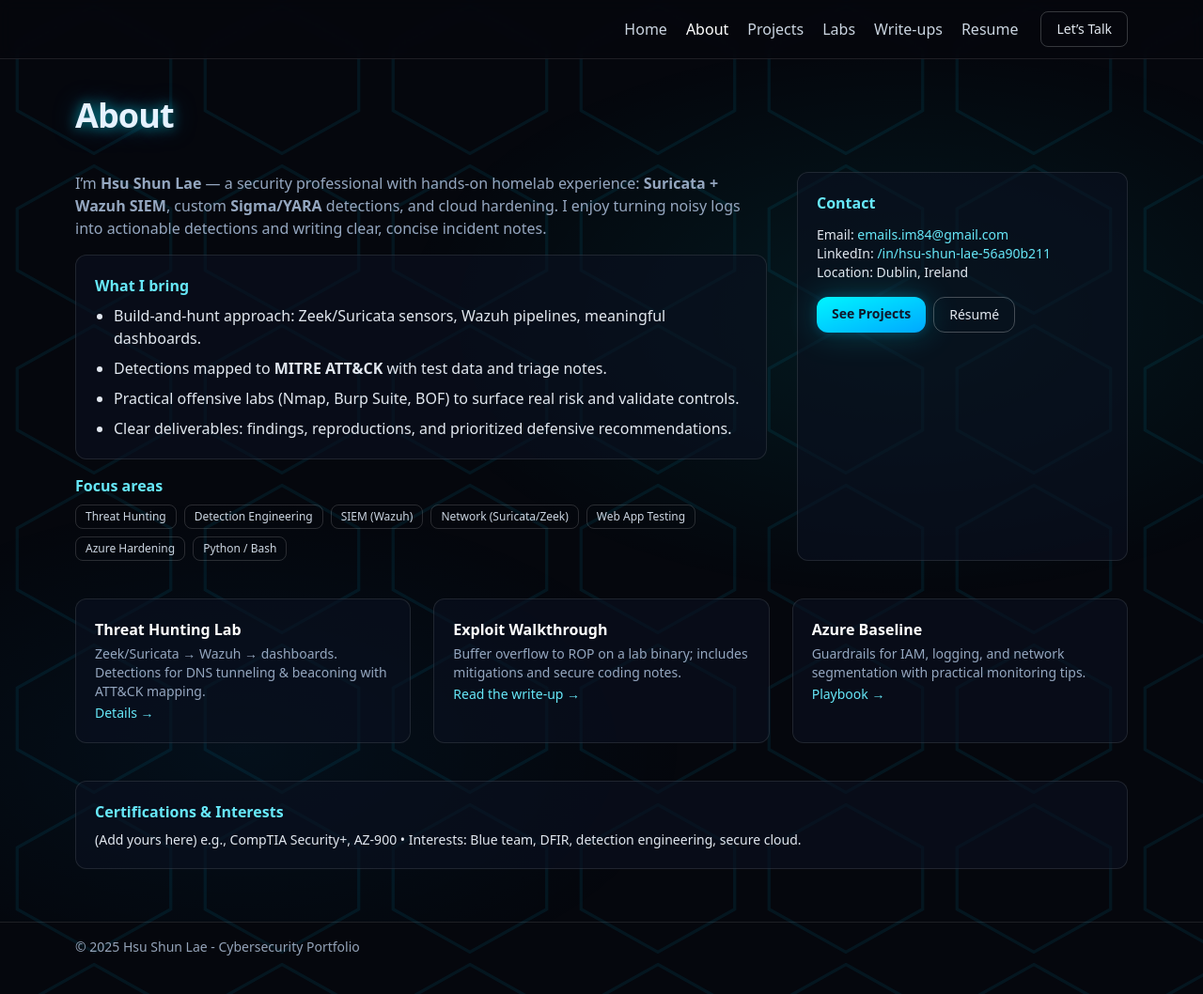
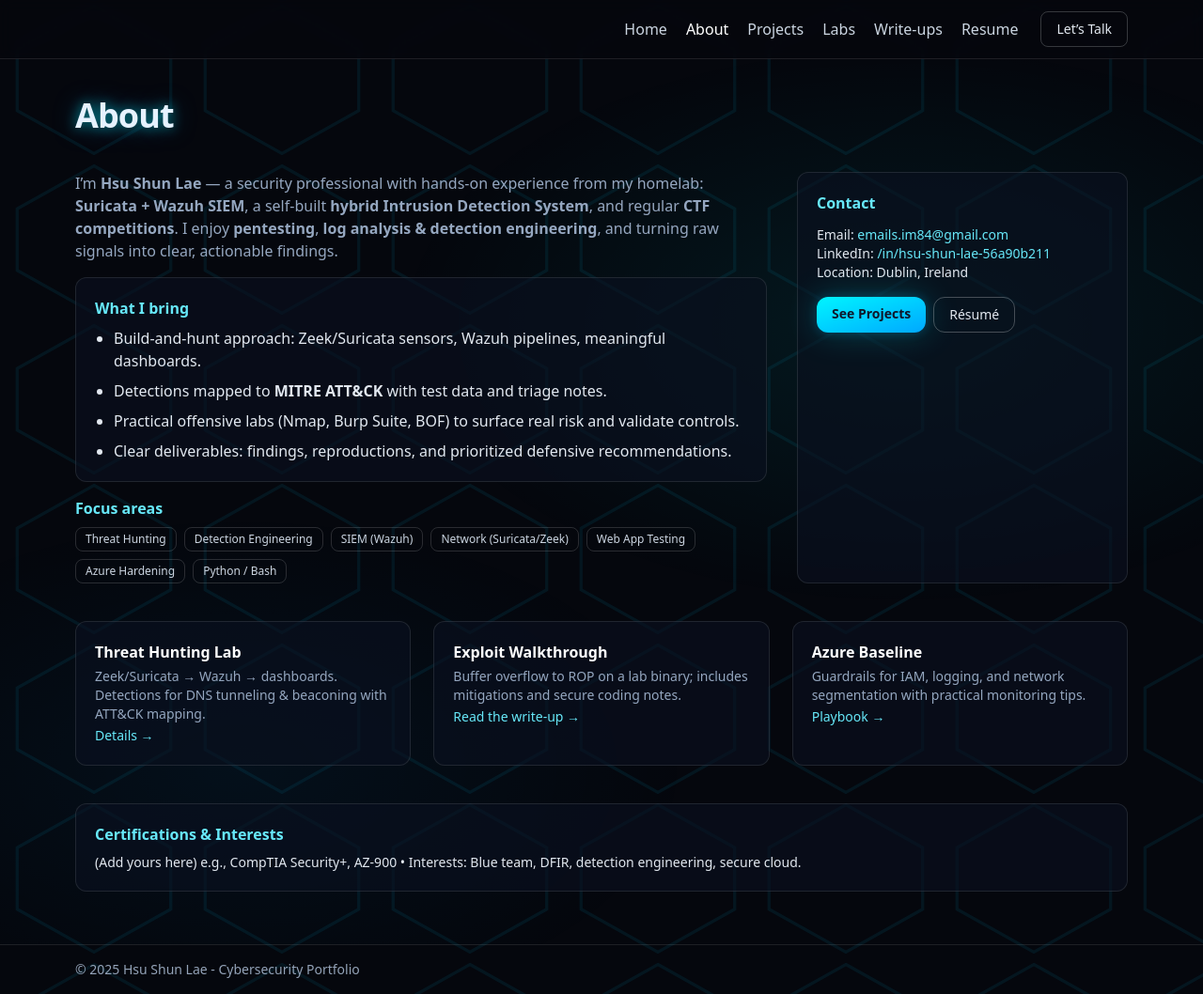
Before and after one commit to HsuShunLae/HsuShunLae.github.io, a Jekyll site: the page built from about.md, in a window 1280 px wide and 1058 px high. Shown: the whole window at 94% size. Built offline with Jekyll 4.4.1, drawn with Linux system fonts in a browser that asks for light colours; nearby versions of some CDN libraries.

Commit message:
Update about.md

```diff
--- a/about.md
+++ b/about.md
@@ -10,9 +10,10 @@ permalink: /about
   <!-- Summary -->
   <div class="md:col-span-2 space-y-4">
     <p class="text-mute">
-      I’m <strong>Hsu Shun Lae</strong> — a security professional with hands-on homelab experience:
-      <strong>Suricata + Wazuh SIEM</strong>, custom <strong>Sigma/YARA</strong> detections, and cloud hardening.
-      I enjoy turning noisy logs into actionable detections and writing clear, concise incident notes.
+      I’m <strong>Hsu Shun Lae</strong> — a security professional with hands-on experience from my homelab:
+      <strong>Suricata + Wazuh SIEM</strong>, a self-built <strong>hybrid Intrusion Detection System</strong>,
+      and regular <strong>CTF competitions</strong>. I enjoy <strong>pentesting</strong>, <strong>log analysis & detection engineering</strong>,
+      and turning raw signals into clear, actionable findings.
     </p>
 
     <div class="rounded-xl border border-white/10 bg-panel/60 p-5">
```
